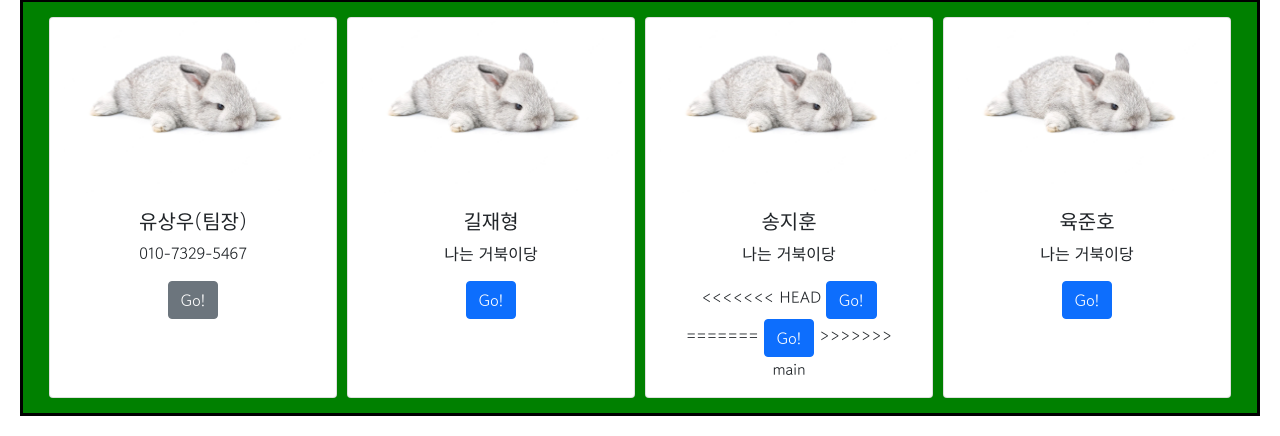
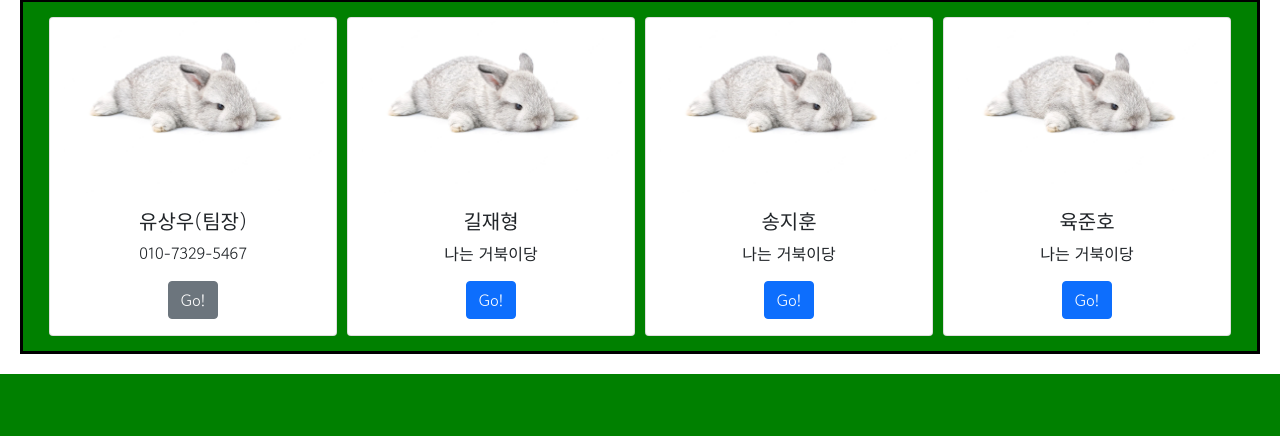
Before and after one commit to Mrgil0/FourGlass, a Flask app: page / in a window 1280 px wide. Shown: the part 941-1377 px from the top of the page. After the commit the page ends 1315 px from the top, so only its background shows below. Run offline with Flask 2, Linux system fonts and the light colour scheme; data that the repository does not hold is empty.

Commit message:
송지훈 mainpage 연결

```diff
--- a/FourGlass/templates/mainpage.html
+++ b/FourGlass/templates/mainpage.html
@@ -251,11 +251,7 @@
                 <div class="card-body">
                     <h5 class="card-title">송지훈</h5>
                     <p class="card-text">나는 거북이당</p>
-<<<<<<< HEAD
                     <a href="/jh" class="btn btn-primary">Go!</a>
-=======
-                    <a href="team4" class="btn btn-primary">Go!</a>
->>>>>>> main
                 </div>
             </div>
             <div class="card" style="width: 18rem;">
```
